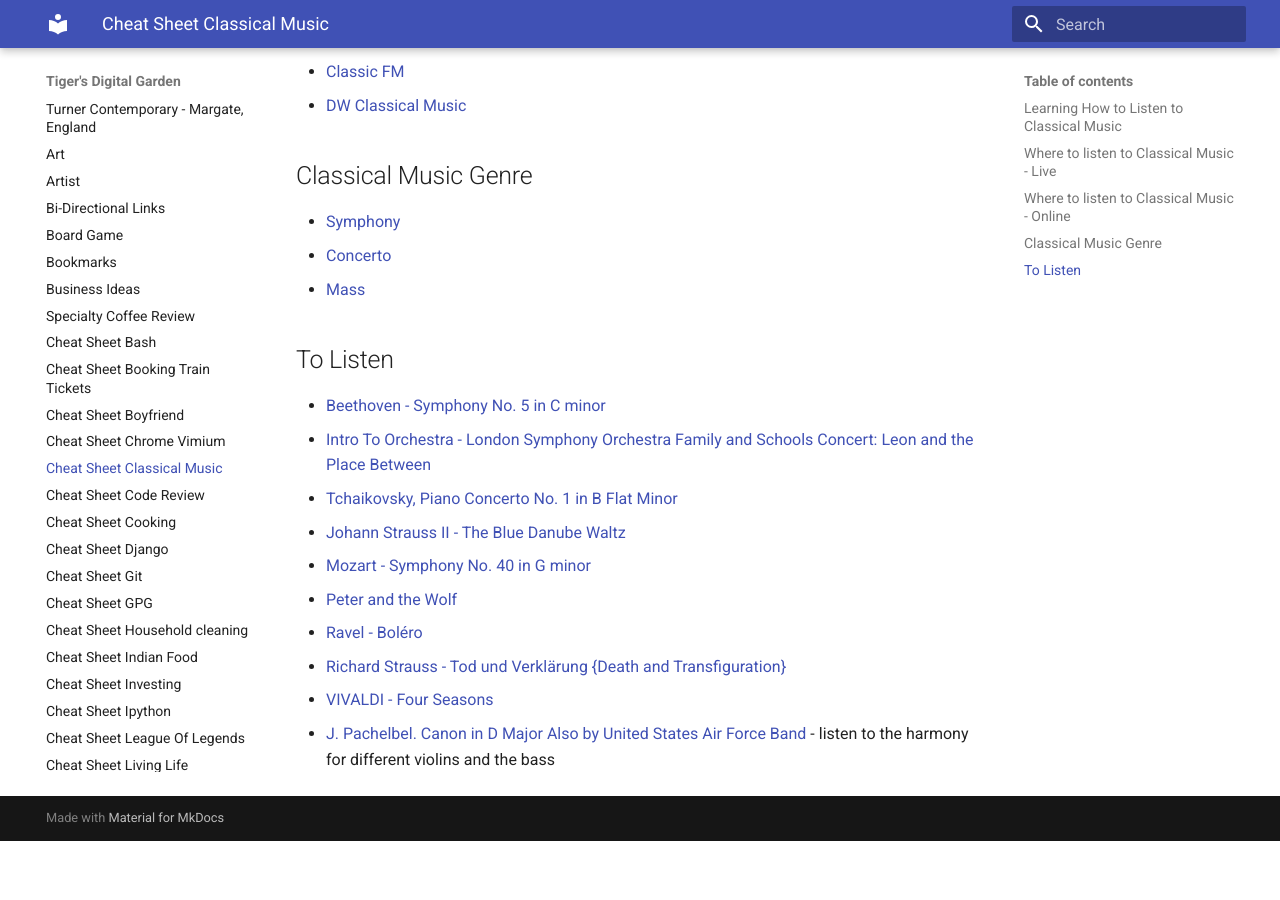
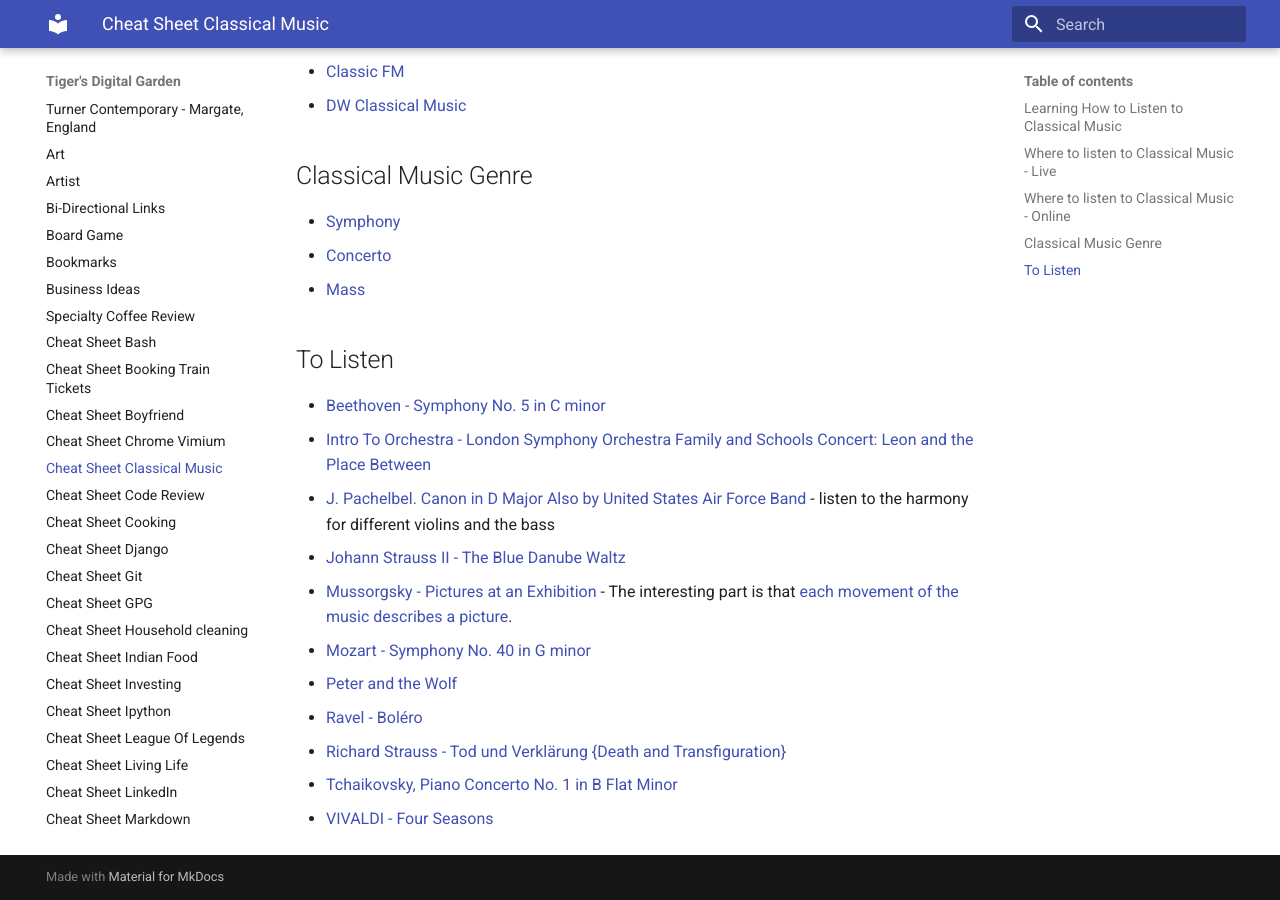
Before and after one commit to ynotstartups/notes, an MkDocs documentation site: the page built from notes/cheat-sheet-classical-music.md, in a window 1280 px wide and 900 px high, scrolled down 539 px. Built offline with MkDocs 1.6.1 and Material for MkDocs 9.7.7, drawn with Linux system fonts in a browser that asks for light colours; before the commit the page ends 1380 px from its top, so only the background shows below that.

Commit message:
add classical music

```diff
--- a/notes/cheat-sheet-classical-music.md
+++ b/notes/cheat-sheet-classical-music.md
@@ -27,11 +27,12 @@
 
 - [Beethoven - Symphony No. 5 in C minor](https://www.youtube.com/watch?v=vEQAqKGCtdI)
 - [Intro To Orchestra - London Symphony Orchestra Family and Schools Concert: Leon and the Place Between](https://www.youtube.com/watch?v=jMh9D3uzc3U)
-- [Tchaikovsky, Piano Concerto No. 1 in B Flat Minor](https://www.youtube.com/watch?v=Ybg2BEy_pu0)
+- [J. Pachelbel. Canon in D Major](https://www.youtube.com/watch?v=PfxrNblTr4o) [Also by United States Air Force Band](https://upload.wikimedia.org/wikipedia/commons/1/12/Canon_%282004%29_-_Strolling_Strings_-_United_States_Air_Force_Band.mp3) - listen to the harmony for different violins and the bass
 - [Johann Strauss II - The Blue Danube Waltz](https://www.youtube.com/watch?v=tEDxGTLAUsQ)
+- [Mussorgsky - Pictures at an Exhibition](https://www.youtube.com/watch?v=wqkXqpQMk2k) - The interesting part is that [each movement of the music describes a picture](https://en.wikipedia.org/wiki/Pictures_at_an_Exhibition#Movements).
 - [Mozart - Symphony No. 40 in G minor](https://www.youtube.com/watch?v=wqkXqpQMk2k)
 - [Peter and the Wolf](https://www.youtube.com/watch?v=9ueGfjBKbiE)
 - [Ravel - Boléro](https://www.youtube.com/watch?v=s_pSJOkmYBA)
 - [Richard Strauss - Tod und Verklärung {Death and Transfiguration}](https://www.youtube.com/watch?v=6hfQpaePuxo)
+- [Tchaikovsky, Piano Concerto No. 1 in B Flat Minor](https://www.youtube.com/watch?v=Ybg2BEy_pu0)
 - [VIVALDI - Four Seasons](https://www.youtube.com/watch?v=YnDLlajMxyo)
-- [J. Pachelbel. Canon in D Major](https://www.youtube.com/watch?v=PfxrNblTr4o) [Also by United States Air Force Band](https://upload.wikimedia.org/wikipedia/commons/1/12/Canon_%282004%29_-_Strolling_Strings_-_United_States_Air_Force_Band.mp3) - listen to the harmony for different violins and the bass
```
